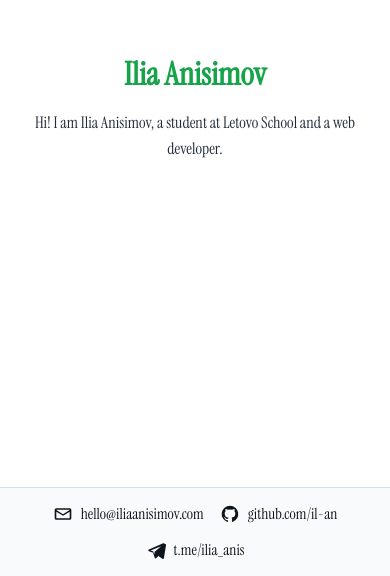
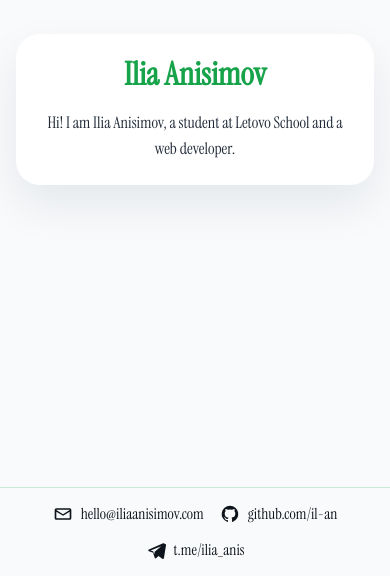
Before and after one commit to il-an/iliaanisimovcom, an Angular app: page / in a window 390 px wide. Shown: the part 268-844 px from the top of the page. Built offline with nearby package versions, Linux system fonts and the light colour scheme.

Commit message:
dark mode

```diff
--- a/src/app/app.css
+++ b/src/app/app.css
@@ -4,6 +4,8 @@
   min-height: 100vh;
   box-sizing: border-box;
   margin: 0;
+  background-color: var(--app-background);
+  color: var(--text-color);
   -ms-overflow-style: none;
   scrollbar-width: none;
 }
@@ -21,12 +23,12 @@ main.center {
   display: flex;
   align-items: center;
   justify-content: center;
-  padding: 1rem;
+  padding: clamp(1rem, 4vw, 3rem);
 }
 
 h1.name {
   margin: 0;
-  color: #16a34a;
+  color: var(--accent-color);
   font-weight: 600;
   font-size: clamp(2rem, 8vw, 5rem);
   line-height: 1;
@@ -39,11 +41,17 @@ h1.name {
   gap: 1.25rem;
   text-align: center;
   max-width: 36rem;
+  width: min(100%, 36rem);
+  background-color: var(--surface);
+  border-radius: 1.5rem;
+  padding: clamp(1.5rem, 4vw, 3rem);
+  box-shadow: 0 20px 45px rgba(15, 23, 42, 0.08);
+  transition: background-color 0.3s ease, box-shadow 0.3s ease, color 0.3s ease;
 }
 
 .about {
   margin: 0;
-  color: #1f2937;
+  color: var(--muted-text);
   font-size: clamp(1rem, 2.5vw, 1.35rem);
   line-height: 1.6;
 }
@@ -57,3 +65,10 @@ app-footer {
   margin-top: auto;
   flex: 0 0 auto;
 }
+
+@media (prefers-color-scheme: dark) {
+  .intro {
+    box-shadow: 0 25px 65px rgba(2, 6, 23, 0.6);
+    border: 1px solid rgba(148, 163, 184, 0.24);
+  }
+}
--- a/src/app/footer/footer.css
+++ b/src/app/footer/footer.css
@@ -1,7 +1,8 @@
 :host {
   display: block;
-  border-top: 1px solid rgba(22, 163, 74, 0.2);
-  background-color: #f9fafb;
+  border-top: 1px solid var(--footer-border);
+  background-color: var(--footer-background);
+  transition: background-color 0.3s ease, border-color 0.3s ease;
 }
 
 .footer {
@@ -21,7 +22,7 @@
   display: inline-flex;
   align-items: center;
   gap: 0.5rem;
-  color: #0e141b;
+  color: var(--footer-link);
   text-decoration: none;
   font-weight: 500;
   transition: color 0.2s ease;
@@ -29,7 +30,7 @@
 
 .footer__link:focus-visible,
 .footer__link:hover {
-  color: #15803d;
+  color: var(--footer-link-hover);
 }
 
 .footer__icon svg {
--- a/src/styles.css
+++ b/src/styles.css
@@ -1,7 +1,39 @@
-/* You can add global styles to this file, and also import other style files */
+/* Global theme tokens and resets */
 
-html, body {
+:root {
+  color-scheme: light dark;
+  --app-background: #f8fafc;
+  --surface: #ffffff;
+  --text-color: #0f172a;
+  --muted-text: #1f2937;
+  --accent-color: #16a34a;
+  --accent-strong: #15803d;
+  --footer-background: #f9fafb;
+  --footer-border: rgba(22, 163, 74, 0.2);
+  --footer-link: #0e141b;
+  --footer-link-hover: #15803d;
+}
+
+@media (prefers-color-scheme: dark) {
+  :root {
+    --app-background: #030712;
+    --surface: #0f172a;
+    --text-color: #e5e7eb;
+    --muted-text: #cbd5f5;
+    --accent-color: #34d399;
+    --accent-strong: #22c55e;
+    --footer-background: #0b1120;
+    --footer-border: rgba(52, 211, 153, 0.26);
+    --footer-link: #e5e7eb;
+    --footer-link-hover: #6ee7b7;
+  }
+}
+
+html,
+body {
   font-family: "Instrument Serif", serif;
+  background-color: var(--app-background);
+  color: var(--text-color);
 }
 
 body {
```
